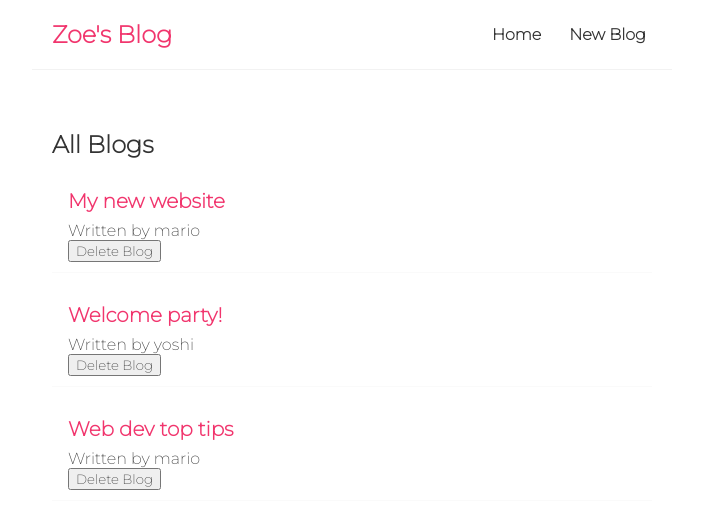
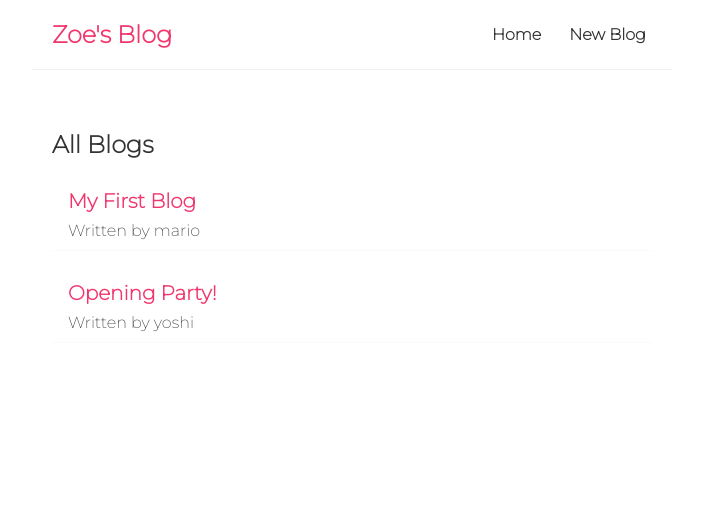
Before and after one commit to zoemlt/react-blog, a React (Create React App) app: page / in a window 1280 px wide. Shown: the top 528 px of the page, without its empty margins (288-991 px from the left). Built offline with nearby package versions, Linux system fonts and the light colour scheme; data requests are answered from the project's data file.

Commit message:
Fetch and display data

```diff
--- a/src/BlogList.js
+++ b/src/BlogList.js
@@ -1,4 +1,4 @@
-const BlogList = ({ blogs, title, handleDelete }) => {
+const BlogList = ({ blogs, title }) => {
 
     return (
         <div className="blogList">
@@ -7,7 +7,6 @@
                 <div className="blog-preview" key={ blog.id }>
                     <h2>{ blog.title }</h2>
                     <p>Written by { blog.author }</p>
-                    <button onClick={ () => handleDelete(blog.id) }>Delete Blog</button>
                 </div>
             ))}
         </div>
--- a/src/Home.js
+++ b/src/Home.js
@@ -2,25 +2,18 @@
 import BlogList from "./BlogList";
 
 const Home = () => {
-    const [blogs, setBlogs] = useState([
-        { title: 'My new website', body: 'lorem ipsum...', author: 'mario', id: 1 },
-        { title: 'Welcome party!', body: 'lorem ipsum...', author: 'yoshi', id: 2 },
-        { title: 'Web dev top tips', body: 'lorem ipsum...', author: 'mario', id: 3 }
-    ]);
+    const [blogs, setBlogs] = useState([]);
 
-    const handleDelete = (id) => {
-        const newBlogs = blogs.filter(blog => blog.id !== id);
-        setBlogs(newBlogs);
-    }
 
-    // runs for every render eg. initial render, deleting blog
     useEffect(() => {
-        console.log("useEffect ran");
+        fetch("http://localhost:8000/blogs")
+            .then(res => res.json())
+            .then(data => setBlogs(data))
     }, []);
 
     return (
         <div className="home">
-            <BlogList blogs={blogs} title="All Blogs" handleDelete={handleDelete}/>
+            <BlogList blogs={blogs} title="All Blogs" />
         </div>
     );
 }
```
